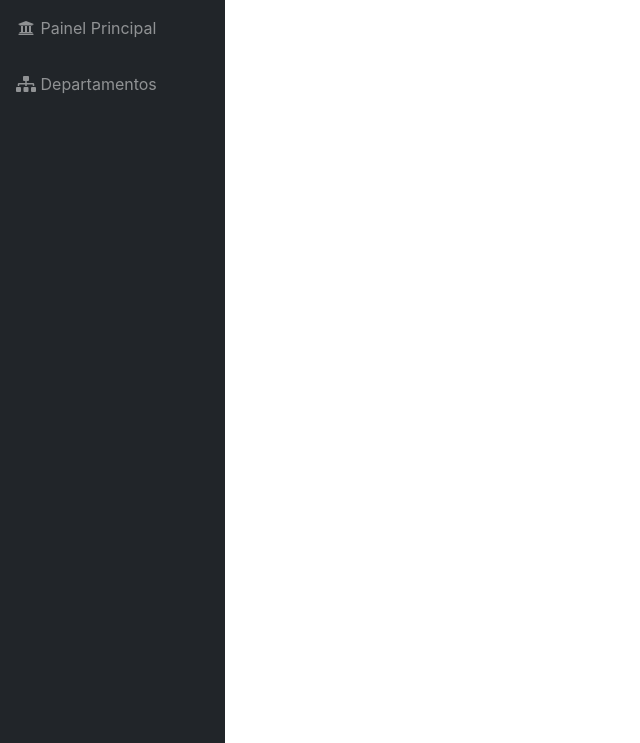
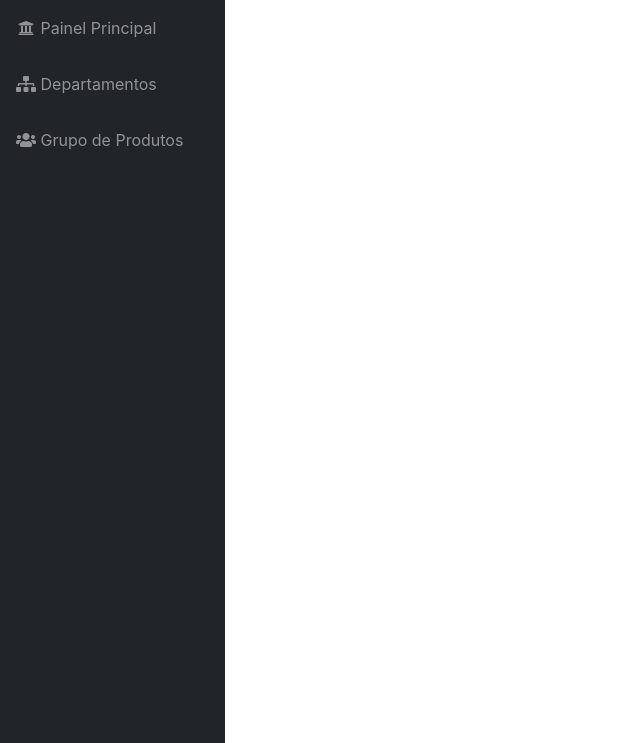
Before and after one commit to leilsonfrancelino/almoxarifado, a PHP site: page /view/painel.php in a window 1280 px wide. Shown: the part 57-800 px from the top of the page, without its empty margins (0-640 px from the left). Run offline with PHP 8.4, Linux system fonts and the light colour scheme; a user stored in the database is signed in; data that the repository does not hold is empty.

Commit message:
Acrescentado o menu grupo de produtos

```diff
--- a/view/menu.php
+++ b/view/menu.php
@@ -17,5 +17,13 @@
             <span>Departamentos</span>
         </a>
 	</li>
+	<li class="nav-item">
+        <a class="nav-link <?php if ($pagina == "painel") {
+                                echo "active";
+                            } ?>" href="lista_grupos.php">
+            <i class="fa fa-users"></i>
+            <span>Grupo de Produtos</span>
+        </a>
+	</li>
 
 </ul>
```
